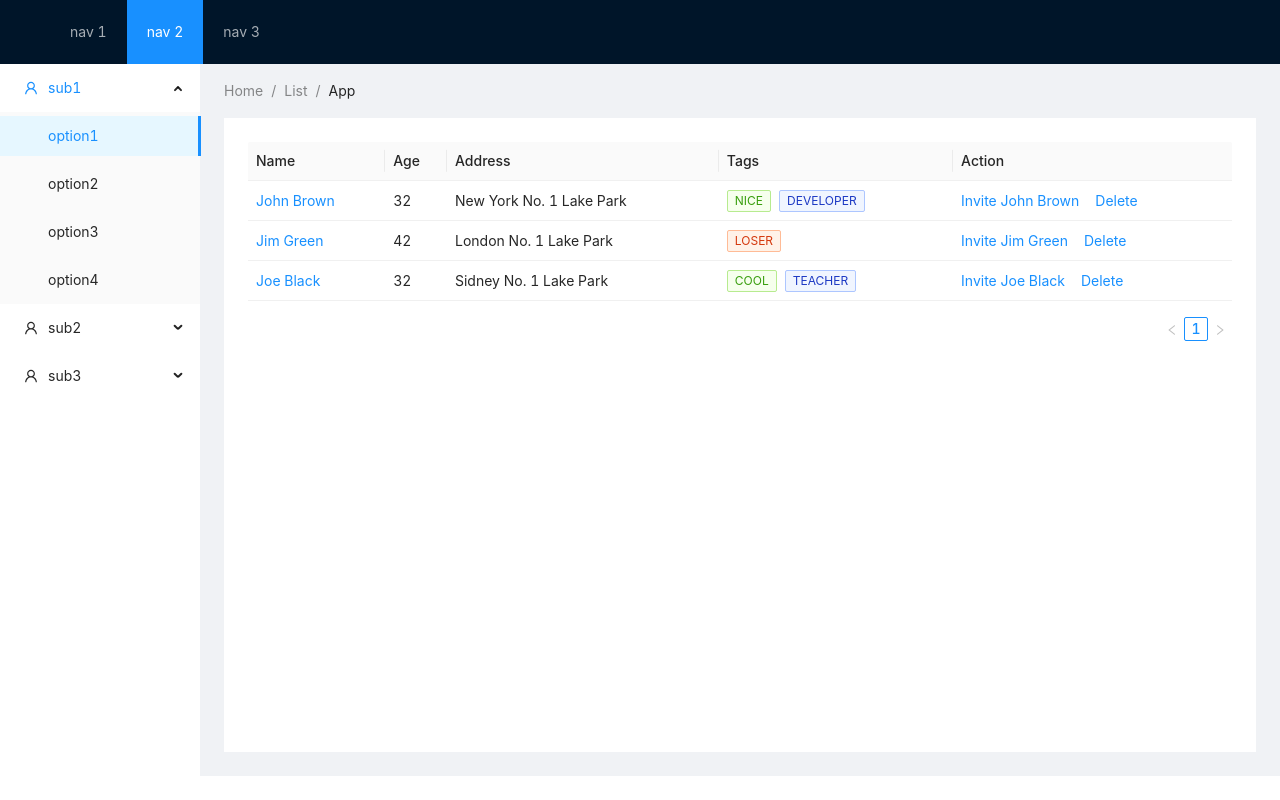
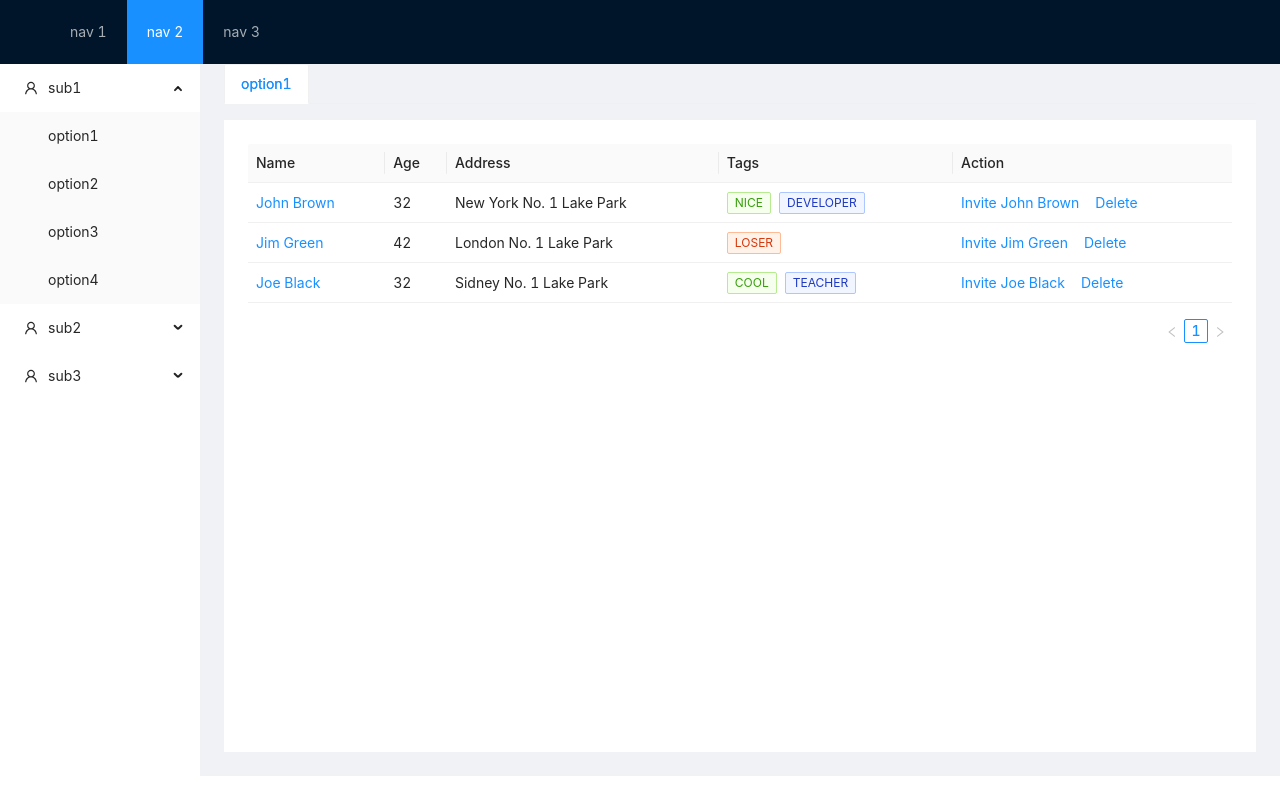
Before and after one commit to tenwanft/react-manager, a React (Create React App) app: page /#/menu/list in a window 1280 px wide. Built offline with nearby package versions, Linux system fonts and the light colour scheme.

Commit message:
menu设置，tab添加

```diff
--- /dev/null
+++ b/src/components/menu/TabMenu.js
@@ -0,0 +1,90 @@
+import {Component} from "react";
+import { Tabs } from 'antd';
+
+const { TabPane } = Tabs;
+
+export default class TabMenu extends Component{
+    state = {
+        activeKey: '',
+        panes:[],
+        closable:false//默认第一次进来只有一个tab不叫关
+    }
+// 组件每次被rerender的时候，包括在组件构建之后(虚拟dom之后，实际dom挂载之前)，每次获取新的props或state之后；;每次接收新的props之后都会返回一个对象作为新的state，返回null则说明不需要更新state
+//     static getDerivedStateFromProps(props, state) {
+//         state = {...state,...{panes:props.defaultpanes,activeKey:props.defaultpanes[0].key}}
+//         return state
+//     }
+
+    componentDidMount() {
+        // 第一次进来的时候只给第一位默认
+        this.setState({panes:this.props.defaultpanes,activeKey:this.props.defaultpanes[0].key})
+        this.props.resetTab(this.props.defaultpanes)
+    }
+
+    add = (pane,key) => {
+        this.setState({panes:pane,activeKey:key})
+        if(pane.length>1){
+            this.setState({closable:true})
+        }
+    };
+
+    onChange = activeKey => {
+        this.setState({ activeKey });
+        this.state.panes.map(item=>{
+            if(item.key===activeKey){
+                this.props.switchTab(item)
+            }
+        })
+    };
+
+    onEdit = (targetKey, action) => {
+        this[action](targetKey);
+    };
+
+    remove = targetKey => {
+        let { activeKey } = this.state;
+        let lastIndex;
+        this.state.panes.forEach((pane, i) => {
+            if (pane.key === targetKey) {
+                lastIndex = i - 1;
+            }
+        });
+        // 去除了要移除的那一个还剩下的
+        const panes = this.state.panes.filter(pane => pane.key !== targetKey);
+        // 如果还有可以移除的，并且我当前选择的这个高亮的跟我要移除的这个是同一个key的话,需要变动高亮的key，否则就是原来的key
+        // 接上，如果我要移除的一直都是最前面一个，那么最后一次的index一直都是-1，则动态高亮key就变为数组第一个，否则还保持原来的
+        if (panes.length && activeKey === targetKey) {
+            if (lastIndex >= 0) {
+                activeKey = panes[lastIndex].key;
+                this.props.switchTab(panes[lastIndex])
+            } else {
+                activeKey = panes[0].key;
+                this.props.switchTab(panes[0])
+            }
+        }
+        if(panes.length<2){
+            this.setState({closable:false})
+        }
+        this.setState({ panes, activeKey });
+        this.props.resetTab(panes)
+    };
+
+    render(){
+        return <div>
+            <Tabs
+                hideAdd
+                onChange={this.onChange}
+                activeKey={this.state.activeKey}
+                type="editable-card"
+                onEdit={this.onEdit}
+            >
+                {this.state.panes.map(pane => (
+                    <TabPane tab={pane.titleText} key={pane.key} closable={this.state.closable}>
+                        {/*{pane.content}*/}
+                    </TabPane>
+                ))}
+            </Tabs>
+        </div>
+    }
+
+}
--- a/src/components/menu/menu.js
+++ b/src/components/menu/menu.js
@@ -1,30 +1,54 @@
-import React,{Component} from "react";
+import React, {Component, createRef} from "react";
 import { Layout, Menu, Breadcrumb,Spin  } from 'antd';
 import { connect } from "react-redux";
 import '../../index.css'
 import { getList } from "./redux/action";
 import { UserOutlined, LaptopOutlined, NotificationOutlined } from '@ant-design/icons';
+import TabMenu from "./TabMenu";
 const { SubMenu } = Menu;
 const { Header, Content, Sider } = Layout;
-
+const choseMenu = new Map()
 class AppMenu extends Component{
     state={
+        selectedKeys:[]
+    }
+
+    componentDidMount() {
+        const {getList,subMenuList,history} = this.props
+        getList()
+        history.push('/menu/list') //跳到第一个菜单上  后续用路由重定向做
+        this.tabRef = createRef()
+        this.setState({selectedKeys:subMenuList[0]?[subMenuList[0].children[0].key]:[]})
+    }
+
+    goPage=(item,from)=>{
+        // 每次点击这个按钮除了跳转路由还要把tab添加上
+        if(item.url){
+            this.props.history.push(item.url)
+        }
+        this.setState({selectedKeys:item.key})
+
+        //如果不是从tab点击，才添加tab
+        if(!from){
+            choseMenu.set(item.key,item)
+            let values=[...choseMenu].map(item=>item[1])
+            this.tabRef.current.add(values,item.key)
+        }
 
     }
 
-    componentDidMount() {
-        this.props.getList()
-        this.props.history.push('/menu/list')
-    }
-
-    goPage=(item)=>{
-        if(item.url){
-            this.props.history.push(item.url)
-        }
+    //重置tab的,第一次要把那个塞进去，删除了之后还要再塞进去
+    resetTab=(panes)=>{
+        //先清空，再重新塞值
+        choseMenu.clear()
+        panes.map(item=>{
+            choseMenu.set(item.key,item)
+        })
     }
 
     render(){
         const { loading, subMenuList } = this.props
+        const defaultMenu = subMenuList[0]?subMenuList[0].children[0]:{}
         return <div style={{textAlign:'center',lineHeight:'100vh'}}>
             {loading?<Spin/>:<Layout style={{textAlign:'left',lineHeight:'normal'}}>
                 <Header className="header" >
@@ -39,9 +63,9 @@ class AppMenu extends Component{
                     <Sider width={200} className="site-layout-background">
                         <Menu
                             mode="inline"
-                            defaultSelectedKeys={['1']}
                             defaultOpenKeys={['sub1']}
                             style={{ height: '100%', borderRight: 0 }}
+                            selectedKeys={this.state.selectedKeys}
                         >
                             {
                                 subMenuList.map(item=><SubMenu key={item.key} icon={<UserOutlined />} title={item.title}>
@@ -51,11 +75,11 @@ class AppMenu extends Component{
                         </Menu>
                     </Sider>
                     <Layout style={{ padding: '0 24px 24px' }}>
-                        <Breadcrumb style={{ margin: '16px 0' }}>
-                            <Breadcrumb.Item>Home</Breadcrumb.Item>
-                            <Breadcrumb.Item>List</Breadcrumb.Item>
-                            <Breadcrumb.Item>App</Breadcrumb.Item>
-                        </Breadcrumb>
+                        <TabMenu ref={this.tabRef} history={this.props.history}
+                                 defaultpanes={[defaultMenu]}
+                                 resetTab={(panes)=>{this.resetTab(panes)}}
+                                 switchTab={(item)=>{this.goPage(item,'children')}}
+                        />
                         <Content
                             className="site-layout-background"
                             style={{
--- a/src/components/menu/redux/action.js
+++ b/src/components/menu/redux/action.js
@@ -4,7 +4,7 @@ let list = {subMenuList:[
     {key:'sub1',title:'sub1',children:[{
             key:'1',titleText:'option1',url:'/menu/list'
         },{
-            key:'2',titleText:'option2',url:'/menu/table'
+            key:'2',titleText:'option2',url:'/menu/tableList'
         },{
             key:'3',titleText:'option3'
         },{
--- /dev/null
+++ b/src/components/table/Table2.js
@@ -0,0 +1,47 @@
+import { useState,useEffect } from "react";
+import { Table, Tag, Space } from 'antd';
+import {useSelector,useDispatch} from 'react-redux'
+import { getTableList } from "./redux/tableAction";
+
+export default function Table2(){
+    const data = useSelector(state=>state.tableReducer)
+    const dispatch = useDispatch()
+    useEffect(()=>{
+        dispatch(getTableList())
+    },[])
+    const columns = [
+        {
+            title: 'Full Name',
+            width: 100,
+            dataIndex: 'name',
+            key: 'name',
+            fixed: 'left',
+        },
+        {
+            title: 'Age',
+            width: 100,
+            dataIndex: 'age',
+            key: 'age',
+            fixed: 'left',
+        },
+        { title: 'Column 1', dataIndex: 'address', key: '1' },
+        { title: 'Column 2', dataIndex: 'address', key: '2' },
+        { title: 'Column 3', dataIndex: 'address', key: '3' },
+        { title: 'Column 4', dataIndex: 'address', key: '4' },
+        { title: 'Column 5', dataIndex: 'address', key: '5' },
+        { title: 'Column 6', dataIndex: 'address', key: '6' },
+        { title: 'Column 7', dataIndex: 'address', key: '7' },
+        { title: 'Column 8', dataIndex: 'address', key: '8' },
+        {
+            title: 'Action',
+            key: 'operation',
+            fixed: 'right',
+            width: 100,
+            render: () => <a>action</a>,
+        }
+    ];
+
+    return <div>
+        <Table columns={columns} dataSource={data.list} size={'small'} loading={data.loading} scroll={{ x: 1300 }} />
+    </div>
+}
--- /dev/null
+++ b/src/components/table/redux/tableAction.js
@@ -0,0 +1,24 @@
+const data = [
+    {
+        key: '1',
+        name: 'John Brown',
+        age: 32,
+        address: 'New York Park',
+    },
+    {
+        key: '2',
+        name: 'Jim Green',
+        age: 40,
+        address: 'London Park',
+    }
+];
+export function getTableList() {
+    return (dispatch,getstate)=>{
+        setTimeout(()=>{
+            dispatch({
+                type:"TABLE_TWO_LOADING",
+                data:{list:data}
+            })
+        },500)
+    }
+}
--- /dev/null
+++ b/src/components/table/redux/tableReducer.js
@@ -0,0 +1,13 @@
+const initState={
+    loading:true,
+    list:[]
+}
+
+export const tableReducer = (state=initState,action)=>{
+    switch (action.type) {
+        case "TABLE_TWO_LOADING":
+            return {...state,...action.data,...{loading:false}};
+        default:
+            return state
+    }
+}
--- a/src/route/index.js
+++ b/src/route/index.js
@@ -3,6 +3,7 @@ import { HashRouter as Router,Route, Switch} from "react-router-dom";
 import AppMenu from "../components/menu/menu";
 import {Login} from "../components/login/Login";
 import ListTable from "../components/list/ListTable";
+import Table2 from "../components/table/Table2";
 const routes = {
     path: '/',
     component: AppMenu,
@@ -19,6 +20,7 @@ const AppRoute = ()=>{
                     <Route path='/menu' render={(props)=>{
                        return <AppMenu {...props}>
                             <Route path='/menu/list' component={ListTable}></Route>
+                            <Route path='/menu/tableList' component={Table2}></Route>
                         </AppMenu>
                     }} />
                 </Switch>
--- a/src/store/store.js
+++ b/src/store/store.js
@@ -1,8 +1,9 @@
 import { createStore,combineReducers,applyMiddleware } from "redux";
 import { getReducer,getReducer2 } from "../components/menu/redux/homeReducer";
 import { listReducer } from "../components/list/redux/listReducer";
+import { tableReducer } from "../components/table/redux/tableReducer";
 import thunk from "redux-thunk";
-let reducers = combineReducers({getReducer, getReducer2,listReducer})
+let reducers = combineReducers({getReducer, getReducer2,listReducer,tableReducer})
 
 let store = createStore(reducers,applyMiddleware(thunk))
 export default store
```
